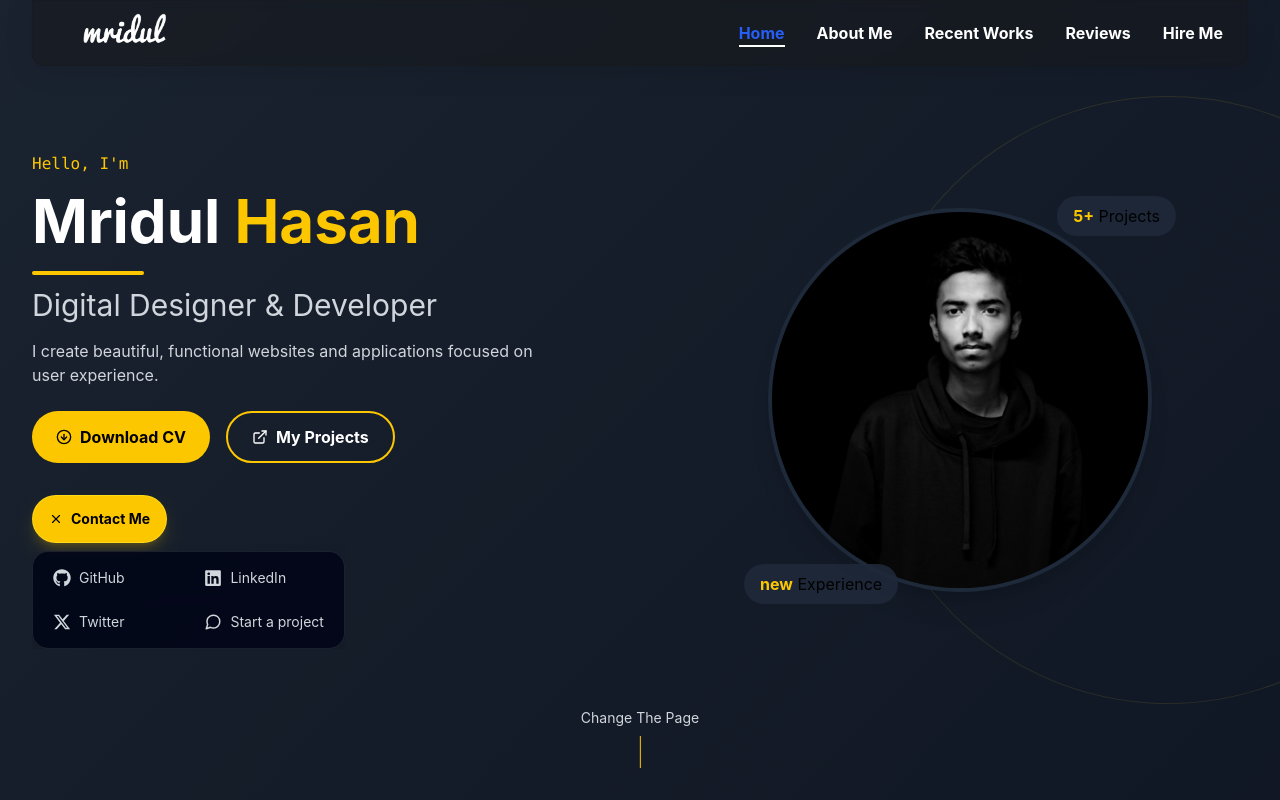
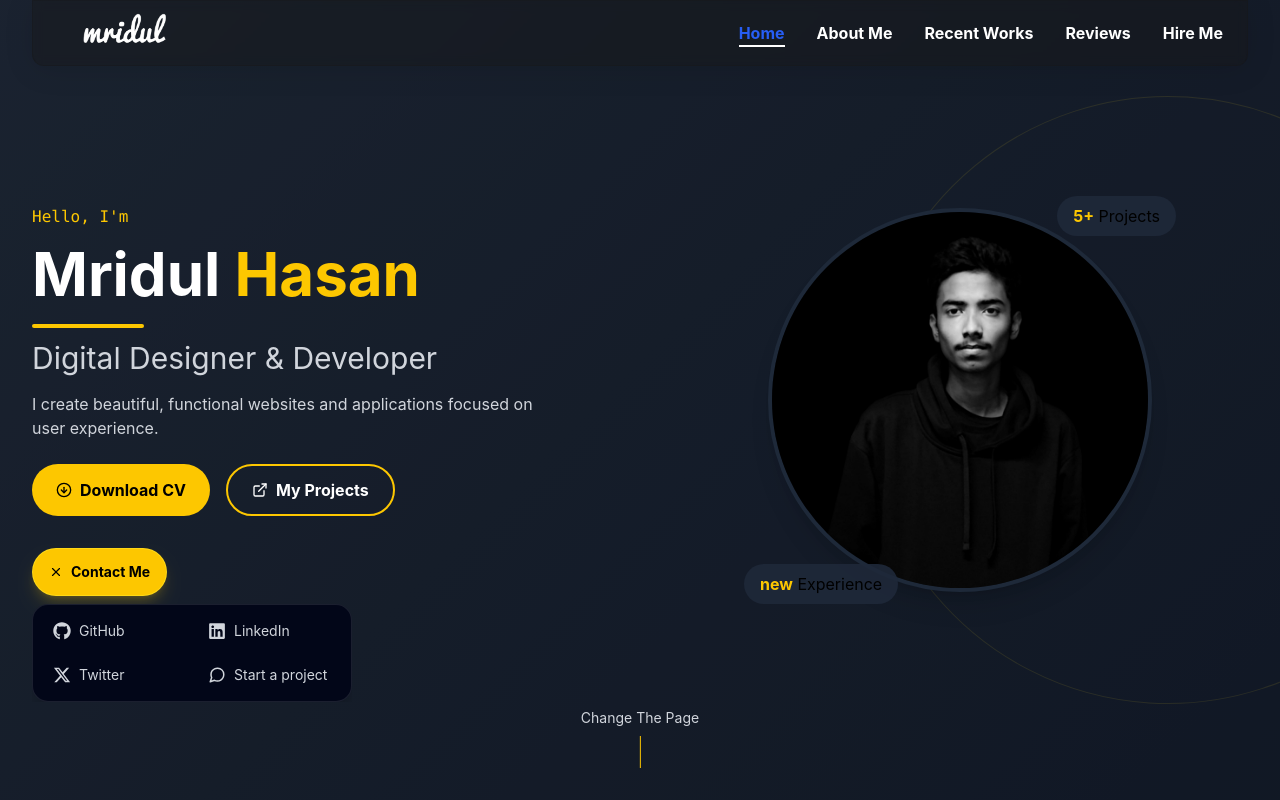
Before and after one commit to mridul360/portfolio, a React (Vite) app: page / in a window 1280 px wide. Both pictures are taken after a click on the button "Contact Me". Built offline with nearby package versions, Linux system fonts and the light colour scheme.

Commit message:
refactor ContactButton component for improved animation and styling transitions

```diff
--- a/src/Components/ContactButton/ContactButton.jsx
+++ b/src/Components/ContactButton/ContactButton.jsx
@@ -20,11 +20,10 @@ const ContactButton = () => {
         onClick={() => setIsContactOpen((open) => !open)}
         aria-expanded={isContactOpen}
         aria-label={isContactOpen ? 'Close contact links' : 'Open contact links'}
-        whileHover={{ scale: 1.04 }}
-        whileTap={{ scale: 0.96 }}
+        whileTap={{ scale: 0.97 }}
         className='flex min-h-12 items-center gap-2 rounded-full border border-yellow-300/70 bg-yellow-400 px-4 py-3 text-sm font-bold text-black shadow-lg shadow-yellow-400/20'
       >
-        <motion.span animate={{ rotate: isContactOpen ? 90 : 0 }} transition={{ duration: 0.25 }}>
+        <motion.span animate={{ rotate: isContactOpen ? 90 : 0 }} transition={{ duration: 0.18, ease: 'easeOut' }}>
           {isContactOpen ? <FiX /> : <FiMessageCircle />}
         </motion.span>
         Contact Me
@@ -32,15 +31,15 @@ const ContactButton = () => {
       <AnimatePresence>
         {isContactOpen && (
           <motion.div
-            initial={{ opacity: 0, height: 0, scaleY: 0.6 }}
-            animate={{ opacity: 1, height: 'auto', scaleY: 1 }}
-            exit={{ opacity: 0, height: 0, scaleY: 0.6 }}
-            transition={{ type: 'spring', stiffness: 260, damping: 24 }}
-            style={{ transformOrigin: 'top center' }}
-            className='w-full max-w-sm overflow-hidden'
+            initial={{ opacity: 0, scale: 0.96, y: -6 }}
+            animate={{ opacity: 1, scale: 1, y: 0 }}
+            exit={{ opacity: 0, scale: 0.96, y: -6 }}
+            transition={{ duration: 0.2, ease: 'easeOut' }}
+            style={{ transformOrigin: 'top center', willChange: 'transform, opacity' }}
+            className='absolute left-0 top-full w-[min(20rem,calc(100vw-2rem))] overflow-hidden'
             aria-label='Contact links'
           >
-            <div className='mt-2 grid grid-cols-1 gap-2 rounded-2xl border border-white/10 bg-slate-950/90 p-2 shadow-2xl backdrop-blur-xl min-[380px]:grid-cols-2'>
+            <div className='mt-2 grid grid-cols-1 gap-2 rounded-2xl border border-white/10 bg-slate-950 p-2 shadow-xl min-[380px]:grid-cols-2'>
               {contactLinks.map((contactLink, index) => (
                 <motion.a
                   key={contactLink.label}
@@ -48,17 +47,17 @@ const ContactButton = () => {
                   target='_blank'
                   rel='noopener noreferrer'
                   aria-label={contactLink.label}
-                  initial={{ opacity: 0, y: 8 }}
+                  initial={{ opacity: 0, y: 4 }}
                   animate={{ opacity: 1, y: 0 }}
-                  transition={{ delay: index * 0.08 }}
-                  whileHover={{ y: -3, scale: 1.03 }}
+                  transition={{ delay: index * 0.05, duration: 0.16 }}
+                  whileHover={{ scale: 1.02 }}
                   className='flex min-w-0 items-center gap-2 rounded-xl px-3 py-2 text-sm text-gray-300 transition-colors hover:bg-yellow-400 hover:text-black'
                 >
                   <span className='text-lg'>{contactLink.icon}</span>
                   {contactLink.label}
                 </motion.a>
               ))}
-              <motion.div whileHover={{ y: -3, scale: 1.03 }}>
+              <motion.div whileHover={{ scale: 1.02 }}>
                 <Link
                   to='/hire'
                   onClick={() => setIsContactOpen(false)}
```
